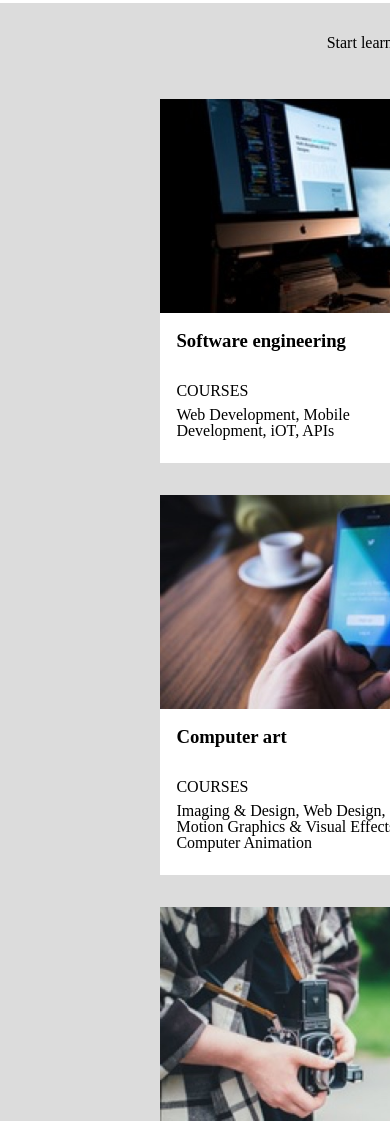
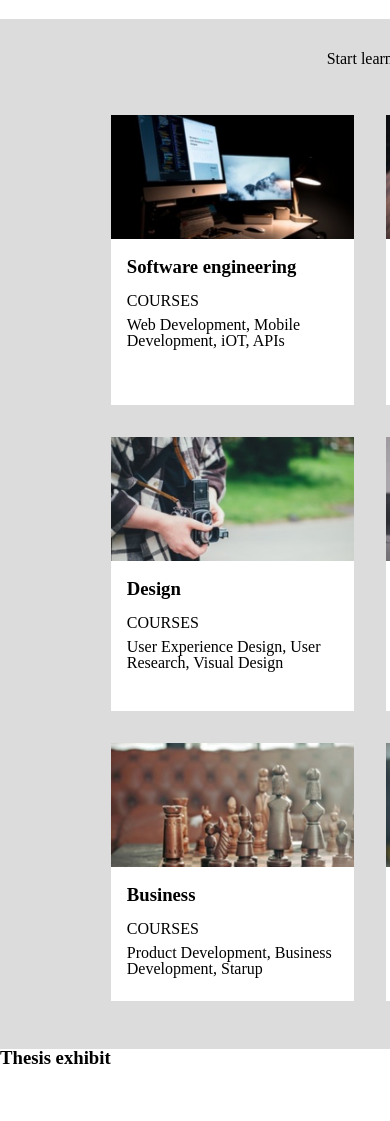
Before and after one commit to Gtumakov/ColmarAcademy, a plain HTML site: page index.html in a window 390 px wide. Shown: the part 866-1987 px from the top of the page. Drawn offline with Linux system fonts and the light colour scheme; grey boxes are pictures that could not be loaded.

Commit message:
Add semantic tag header instead of nav (missed it first time) and add media quaries for '.course'.

```diff
--- a/index.html
+++ b/index.html
@@ -8,11 +8,12 @@
   </head>
   <body>
   <!-- Navigation section -->
-  <nav>
+  <header>
     <div id="logo">
       <img src="resources/media/images/ic-logo.svg" alt="logo image">
       <span id="bold">COLMAR</span><span id="grey">ACADEMY</span>
     </div>
+    <nav>
       <ul>
         <li>On campus</li>
         <li>Online</li>
@@ -20,6 +21,7 @@
         <li>Sign in</li>
       </ul>
     </nav>
+  </header>
 
 <!-- main-container -->
   <div class="main-container">
--- a/resources/css/style.css
+++ b/resources/css/style.css
@@ -4,8 +4,7 @@
 } */
 /* nav bar */
 
-}
-nav {
+header {
   display: flex;
   justify-content: space-between;
   align-items: center;
@@ -176,6 +175,45 @@ h3 {
   width: 26.2rem;
 }
 
+@media only screen and (max-width: 1531px) {
+  .course {
+    width: 20.2rem;
+  }
+}
+
+@media only screen and (max-width: 1243px) {
+
+  .course {
+    width: 15.2rem;
+  }
+
+  .course-description {
+    padding: 0.7rem 0.7rem 1.2rem 0.7rem;
+  }
+
+  .course-header {
+    padding: 0.3rem 0;
+  }
+
+  .course-description h3 {
+    margin-bottom: 0.45rem;
+  }
+
+}
+
+/* @media only screen and (max-width: 1003px) {
+  .course {
+    width: 12.2rem;
+  }
+} */
+
+/* @media only screen and (max-width: 859px) {
+  .course {
+    width: 10.2rem;
+  }
+} */
+
+
 .course img {
   width: 100%;
   height: auto;
@@ -183,6 +221,10 @@ h3 {
 
 .course-description {
   padding: 1rem 1rem 1.5rem 1rem;
+}
+
+.course-description h3 {
+  margin-bottom: 0.5rem;
 }
 
 .course-header {
```
Lines whose indentation alone changed are shown as unchanged.
